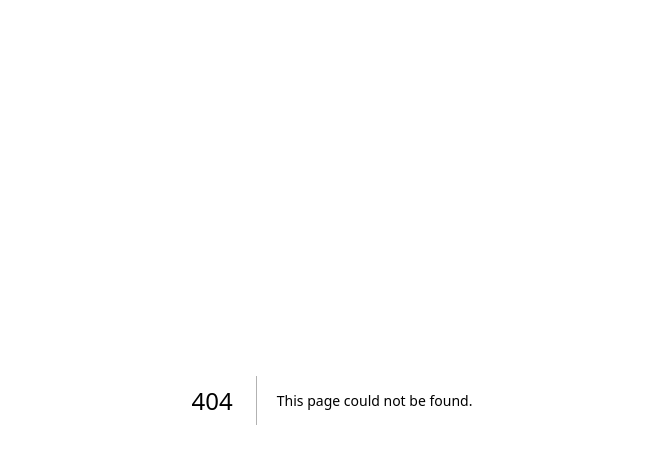
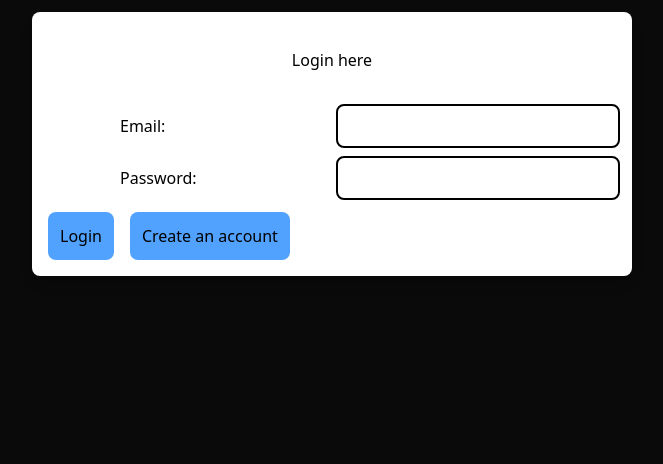
Before and after one commit to hasnaindar8/digital-queue-management-fe, a Next.js app: page /login in a window 1280 px wide. Before the commit this address had no page. Shown: the top 464 px of the page, without its empty margins (308-971 px from the left). Built offline with nearby package versions, Linux system fonts and the light colour scheme.

Commit message:
add handleSumbit function to take values from input fields

```diff
--- a/app/globals.css
+++ b/app/globals.css
@@ -3,24 +3,34 @@
 :root {
   --background: #ffffff;
   --foreground: #171717;
+  --brand: #2b77f3;
+  --brand-light: #5a9cff;
+  --brand-dark: #1e56b0;
+  --brand-contrast: #ffffff;
 }
 
 @theme inline {
   --color-background: var(--background);
   --color-foreground: var(--foreground);
+  --color-brand: var(--brand);
+  --color-brand-light: var(--brand-light);
+  --color-brand-dark: var(--brand-dark);
+  --color-brand-contrast: var(--brand-contrast);
   --font-sans: var(--font-geist-sans);
   --font-mono: var(--font-geist-mono);
 }
 
-@media (prefers-color-scheme: dark) {
+@media (prefers-color-scheme: light) {
   :root {
-    --background: #ffffff;
-    --foreground: #020202;
+    --background: #0a0a0a;
+    --foreground: #ededed;
+    --brand: #3c8dff;
+    --brand-dark: #2c6ccd;
   }
 }
 
 body {
   background: var(--background);
   color: var(--foreground);
-  font-family: Arial, Helvetica, sans-serif;
+  font-family: var(--font-sans), Arial, Helvetica, sans-serif;
 }
--- /dev/null
+++ b/app/login/layout.js
@@ -0,0 +1,25 @@
+import { Geist, Geist_Mono } from "next/font/google";
+import "../globals.css";
+
+const geistSans = Geist({
+  variable: "--font-geist-sans",
+  subsets: ["latin"],
+});
+
+const geistMono = Geist_Mono({
+  variable: "--font-geist-mono",
+  subsets: ["latin"],
+});
+
+export const metadata = {
+  title: "Create Next App",
+  description: "Generated by create next app",
+};
+
+export default function RootLayout({ children }) {
+  return (
+    <html lang="en">
+      <body className={`${geistSans.variable} ${geistMono.variable} antialiased`}>{children}</body>
+    </html>
+  );
+}
--- /dev/null
+++ b/app/login/page.jsx
@@ -0,0 +1,56 @@
+"use client";
+import Link from "next/link";
+import { useState } from "react";
+
+export default function Login() {
+  const [email, setEmail] = useState("");
+  const [password, setPassword] = useState("");
+  const handleSubmit = () => {
+    console.log(email, password);
+  };
+  return (
+    <>
+      <form
+        className="grid-cols shadow-lg rounded-lg p-2 items-center w-150 mx-auto mt-3 max-w-full h-auto bg-white text-black"
+        onSubmit={(e) => {
+          e.preventDefault();
+          handleSubmit();
+        }}
+      >
+        <h1 className="p-7 text-center content-center">Login here</h1>
+        <div className="grid-rows-2 items-center">
+          <div className="grid grid-flow-row grid-cols-2 col grid-rows-1">
+            <label className="indent-20 text-middle content-center">Email:</label>
+            <input
+              type="email"
+              className="p-2 m-1 border-2 rounded-lg text-left"
+              name="email"
+              id="email"
+              onChange={(e) => setEmail(e.target.value)}
+            />
+          </div>
+          <div className="grid grid-flow-row grid-cols-2 ">
+            <label className="indent-20 text-middle content-center">Password:</label>
+            <input
+              className="p-2 m-1 border-2 rounded-lg text-left"
+              name="password"
+              id="password"
+              type="password"
+              onChange={(e) => setPassword(e.target.value)}
+            />
+          </div>
+        </div>
+        <div>
+          <button type="submit" className="bg-blue-400 rounded-lg p-3 m-2 hover:bg-blue-300 hover:cursor-pointer ">
+            Login
+          </button>
+          <Link href="http://localhost:3000/sign-up">
+            <button type="button" className="bg-blue-400 rounded-lg p-3 m-2 hover:bg-blue-300 hover:cursor-pointer">
+              Create an account
+            </button>
+          </Link>
+        </div>
+      </form>
+    </>
+  );
+}
--- /dev/null
+++ b/app/page.js
@@ -0,0 +1,11 @@
+export default function Home() {
+  return (
+    <div className="flex min-h-screen items-center justify-center bg-zinc-50 font-sans dark:bg-black">
+      <main className="flex min-h-screen w-full max-w-3xl flex-col items-center justify-between py-32 px-16 bg-white dark:bg-black sm:items-start">
+        <h1 className="max-w-xs text-3xl font-semibold leading-10 tracking-tight text-black dark:text-zinc-50">
+          Home Page
+        </h1>
+      </main>
+    </div>
+  );
+}
--- a/app/page.jsx
+++ /dev/null
@@ -1,27 +0,0 @@
-import Link from "next/link";
-
-export default function Login() {
-  return (
-    <>
-      <form className="grid-cols border-2 border-blue-400 rounded-lg p-2 items-center w-150 mx-auto mt-3 max-w-full h-auto">
-        <h1 className="p-7 text-center content-center">Login here</h1>
-        <div className="grid-rows-2 items-center">
-          <div className="grid grid-flow-row grid-cols-2 col grid-rows-1">
-            <label className="indent-20 text-middle content-center">Email:</label>
-            <input className="p-2 m-1 border-2 rounded-lg text-left" name="email" id="email" />
-          </div>
-          <div className="grid grid-flow-row grid-cols-2 ">
-            <label className="indent-20 text-middle content-center">Password:</label>
-            <input className="p-2 m-1 border-2 rounded-lg text-left" name="password" id="password" type="password" />
-          </div>
-        </div>
-        <div>
-          <button className="bg-blue-400 rounded-lg p-3 m-2 hover:bg-blue-300 hover:cursor-pointer">Login</button>
-          <Link href="http://localhost:3000/sign-up">
-            <button className="bg-blue-400 rounded-lg p-3 m-2 hover:bg-blue-300 hover:cursor-pointer">Create an account</button>
-          </Link>
-        </div>
-      </form>
-    </>
-  );
-}
--- a/app/sign-up/page.jsx
+++ b/app/sign-up/page.jsx
@@ -1,26 +1,64 @@
+"use client";
 import Link from "next/link";
+import { useState } from "react";
 
 export default function Signup() {
+  const [firstName, setFirstName] = useState("");
+  const [surname, setSurname] = useState("");
+  const [email, setEmail] = useState("");
+  const [password, setPassword] = useState("");
+  const [confirmPassword, setConfirmPassword] = useState("");
+  const handleSubmit = () => {
+    console.log(firstName, surname, email, password, confirmPassword);
+  };
   return (
     <>
-      <form className="grid-cols border-2 border-blue-400 rounded-lg p-2 items-center w-150 mx-auto mt-3 max-w-full h-auto">
+      <form
+        className="grid-cols border-2 border-blue-400 rounded-lg p-2 items-center w-150 mx-auto mt-3 max-w-full h-auto"
+        onSubmit={(e) => {
+          e.preventDefault();
+          handleSubmit();
+        }}
+      >
         <h1 className="p-7 text-center">Sign-up here</h1>
         <div className="grid grid-rows-7 items-center">
           <div className="grid grid-flow-row grid-cols-2">
             <label className="text-middle content-center">First Name:</label>
-            <input className="p-2 m-2 border-2 rounded-lg " name="first-name" id="first-name" />
+            <input
+              className="p-2 m-2 border-2 rounded-lg "
+              name="first-name"
+              id="first-name"
+              onChange={(e) => setFirstName(e.target.value)}
+            />
           </div>
           <div className="grid grid-flow-row grid-cols-2">
             <label className="text-middle content-center">Surname:</label>
-            <input className="p-2 m-2 border-2 rounded-lg " name="surname" id="surname" />
+            <input
+              className="p-2 m-2 border-2 rounded-lg "
+              name="surname"
+              id="surname"
+              onChange={(e) => setSurname(e.target.value)}
+            />
           </div>
           <div className="grid grid-flow-row grid-cols-2">
             <label className="text-middle content-center">Email:</label>
-            <input className="p-2 m-2 border-2 rounded-lg" name="email" id="email" />{" "}
+            <input
+              type="email"
+              className="p-2 m-2 border-2 rounded-lg"
+              name="email"
+              id="email"
+              onChange={(e) => setEmail(e.target.value)}
+            />{" "}
           </div>
           <div className="grid grid-flow-row grid-cols-2">
             <label className="text-middle content-center">Password:</label>
-            <input className="p-2 m-2 border-2 rounded-lg " name="password" id="password" type="password" />
+            <input
+              className="p-2 m-2 border-2 rounded-lg "
+              name="password"
+              id="password"
+              type="password"
+              onChange={(e) => setPassword(e.target.value)}
+            />
           </div>
           <div className="grid grid-flow-row grid-cols-2">
             <label className="text-middle content-center">Confirm Password:</label>
@@ -29,13 +67,13 @@ export default function Signup() {
               name="confirm-password"
               id="confirm-password"
               type="password"
+              onChange={(e) => setConfirmPassword(e.target.value)}
             />
           </div>
-          <button className="bg-blue-400 rounded-lg p-3 m-2 hover:bg-blue-300 hover:cursor-pointer">Submit</button>
-          <Link
-            className="text-center not-last:rounded-lg p-3 m-2 hover:text-blue-300"
-            href="http://localhost:3000"
-          >
+          <button type="submit" className="bg-blue-400 rounded-lg p-3 m-2 hover:bg-blue-300 hover:cursor-pointer">
+            Submit
+          </button>
+          <Link className="text-center not-last:rounded-lg p-3 m-2 hover:text-blue-300" href="http://localhost:3000">
             Log-in{" "}
           </Link>
         </div>
```
